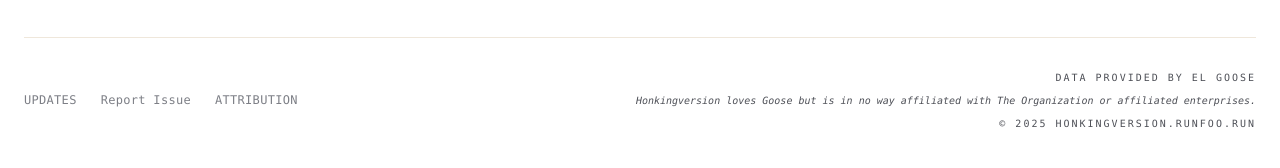
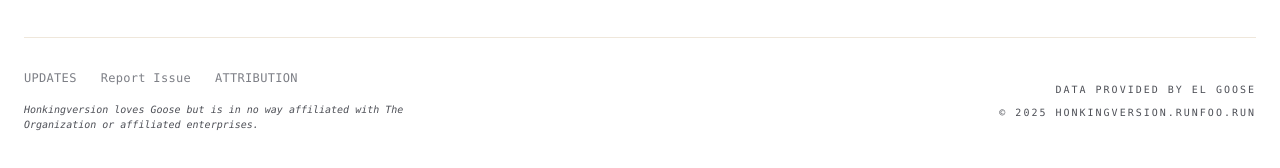
Before and after one commit to fullsizemalt/honkingversion, a Next.js app in the folder web/: page / in a window 1280 px wide. Shown: the part 1273-1441 px from the top of the page. Built offline with nearby package versions, Linux system fonts and the light colour scheme; no server answers.

Commit message:
refactor: move disclaimer to left side of footer for balanced layout

```diff
--- a/web/src/components/Footer.tsx
+++ b/web/src/components/Footer.tsx
@@ -150,6 +150,7 @@ export default function Footer() {
 
                 {/* Bottom Bar */}
                 <div className="pt-8 border-t border-[var(--border-subtle)] flex flex-col md:flex-row justify-between items-start md:items-center gap-6">
+                    <div className="flex flex-col gap-4">
                         <div className="flex flex-wrap gap-6 text-xs font-[family-name:var(--font-ibm-plex-mono)] uppercase tracking-wide text-[var(--text-tertiary)]">
                             <Link href="/updates" className="hover:text-[var(--text-primary)] transition-colors">
                                 Updates
@@ -161,13 +162,14 @@ export default function Footer() {
                                 Attribution
                             </Link>
                         </div>
+                        <p className="text-[10px] font-[family-name:var(--font-ibm-plex-mono)] text-[var(--text-tertiary)] italic normal-case tracking-normal max-w-md">
+                            Honkingversion loves Goose but is in no way affiliated with The Organization or affiliated enterprises.
+                        </p>
+                    </div>
 
                     <div className="text-[10px] font-[family-name:var(--font-ibm-plex-mono)] uppercase tracking-[0.2em] text-[var(--text-tertiary)] text-right">
                         <p className="mb-2">
                             Data provided by <a href="https://elgoose.net" target="_blank" rel="noopener noreferrer" className="text-[var(--accent-primary)] hover:underline">El Goose</a>
-                        </p>
-                        <p className="mb-2 italic normal-case tracking-normal">
-                            Honkingversion loves Goose but is in no way affiliated with The Organization or affiliated enterprises.
                         </p>
                         <p>
                             © {new Date().getFullYear()} Honkingversion.runfoo.run
```
Lines whose indentation alone changed are shown as unchanged.
